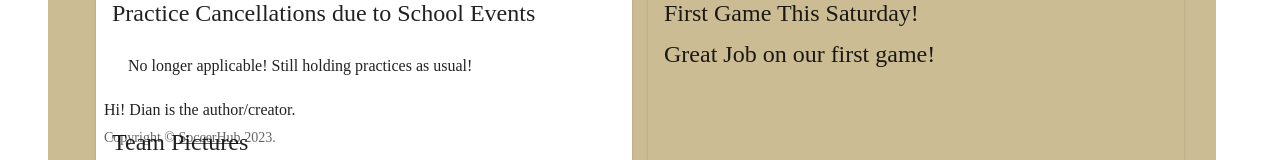
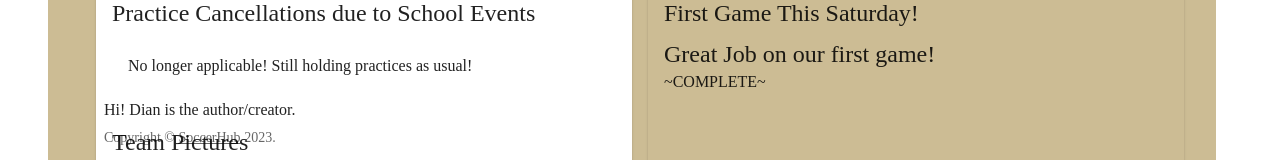
Before and after one commit to DianGigrich/SoccerHub, a React (Create React App) app: page / in a window 1280 px wide. Shown: the part 628-788 px from the top of the page. Built offline with nearby package versions, Linux system fonts and the light colour scheme.

Commit message:
added a complete to first game card

```diff
--- a/src/components/pages/Home.js
+++ b/src/components/pages/Home.js
@@ -98,6 +98,9 @@ export default function Home(props) {
                             <Typography variant="h5" component="h2">
                                 Great Job on our first game!
                             </Typography>
+                            <Typography>
+                                ~COMPLETE~
+                            </Typography>
                         </CardContent>
                     </Card>
                 </Grid>
```
